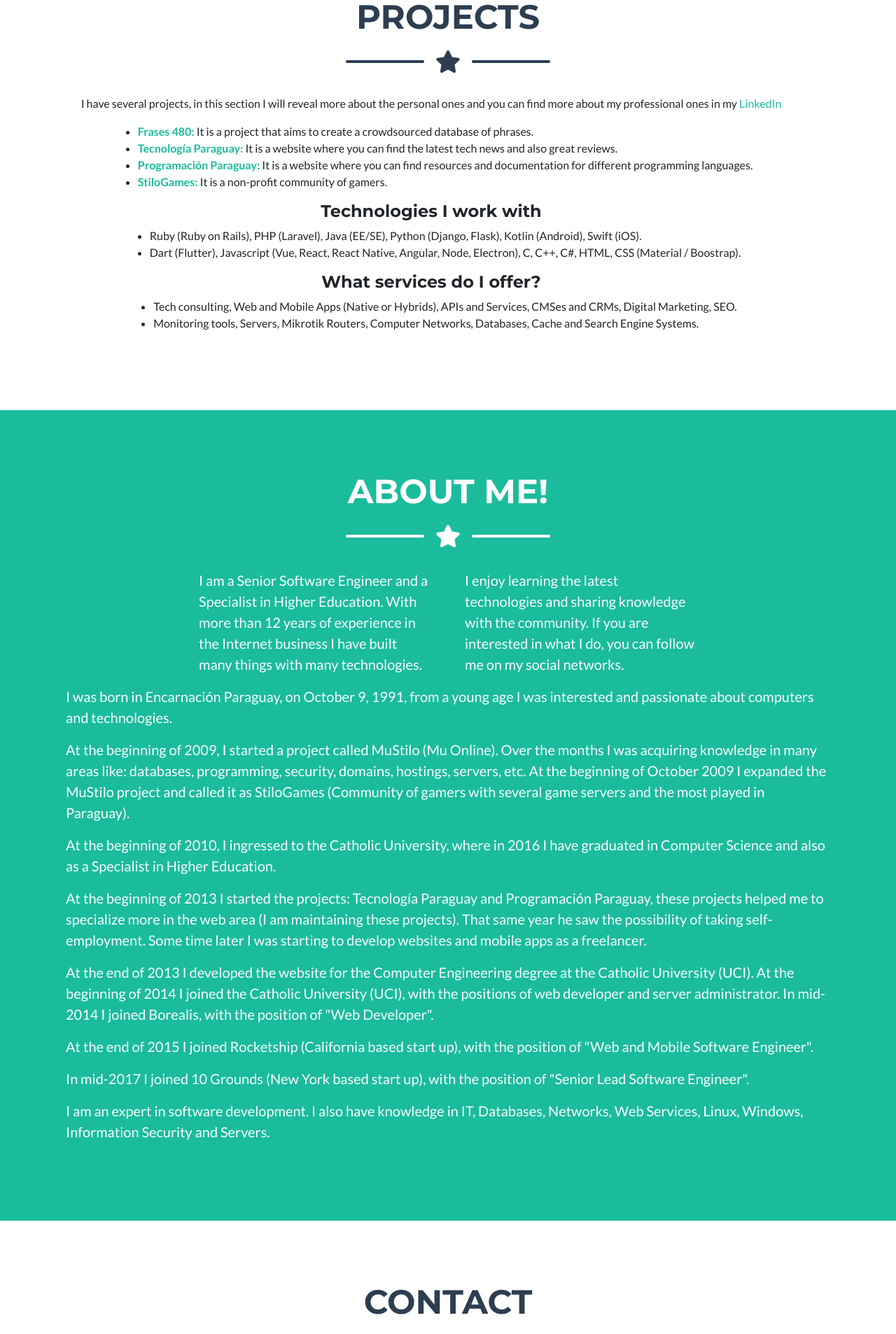
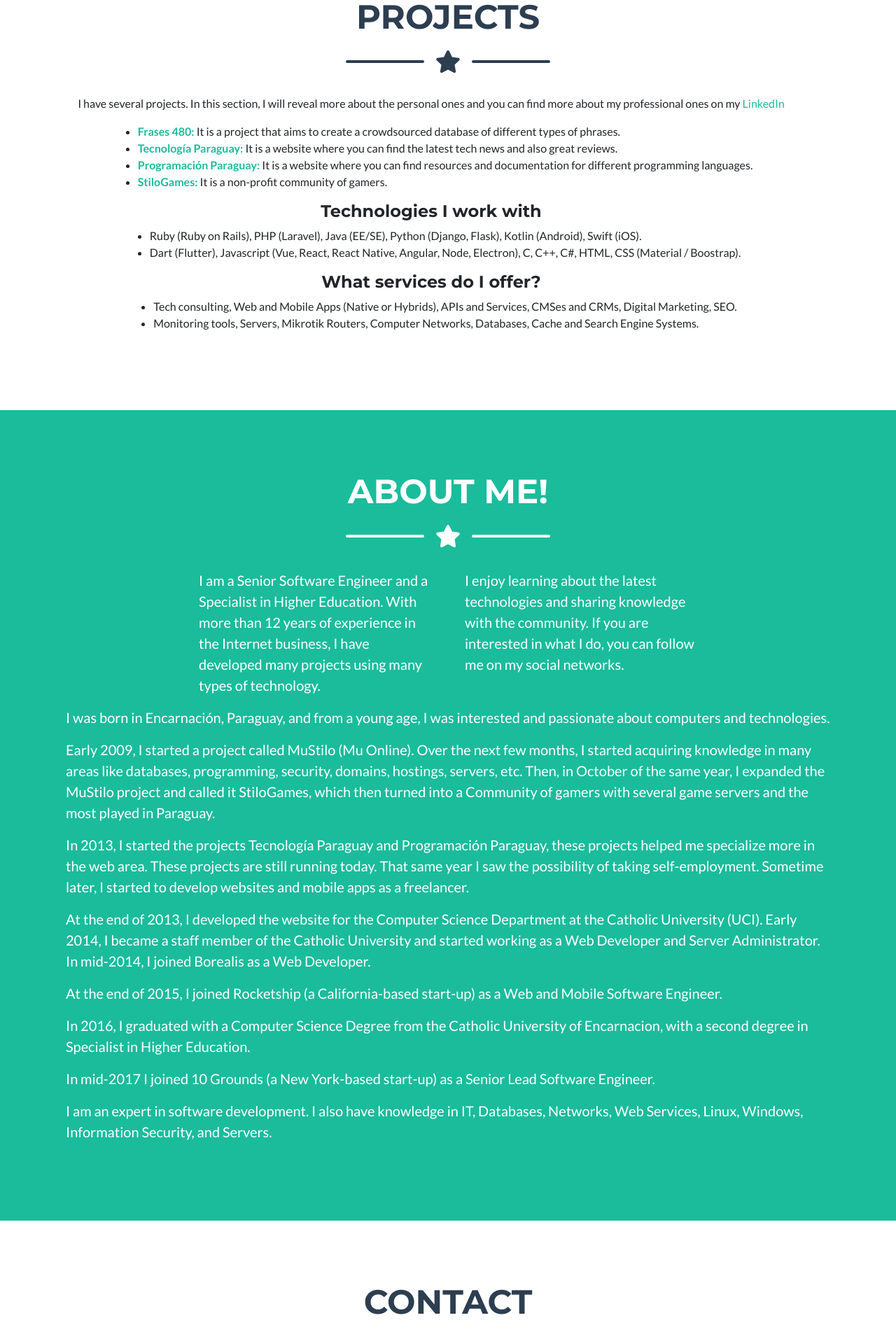
Before and after one commit to rpaszniuk/my-website, a Next.js app: page / in a window 1280 px wide. Shown: the part 860-2766 px from the top of the page at 70% size. Built offline with nearby package versions, Linux system fonts and the light colour scheme.

Commit message:
Add eslint and prettier. Cleaning code.

```diff
--- a/content/locale/en.js
+++ b/content/locale/en.js
@@ -1,33 +1,50 @@
 export const en = {
-  '/': {
-    language: 'Language',
-    spanish: 'Spanish',
-    english: 'English',
-    projects: 'Projects',
-    about: 'About me!',
-    contact: 'Contact',
-    about_me: 'I am a Senior Software Engineer and a Specialist in Higher Education. With more than 12 years of experience in the Internet business I have built many things with many technologies.',
-    about_me_subtitle: 'I enjoy learning the latest technologies and sharing knowledge with the community. If you are interested in what I do, you can follow me on my social networks.',
-    my_hobbies: 'My Hobbies',
-    around_the_web: 'Around the Web',
-    location: 'Location',
-    hobbies: 'Travel, Sports, Blogging, Games, Movies/Series, Listening to Music.',
-    projects_title: 'I have several projects, in this section I will reveal more about the personal ones and you can find more about my professional ones in my',
-    projects_second_title: 'Technologies I work with',
-    projects_third_title: 'What services do I offer?',
-    projects_third_subtitle_1: 'Tech consulting, Web and Mobile Apps (Native or Hybrids), APIs and Services, CMSes and CRMs, Digital Marketing, SEO.',
-    projects_third_subtitle_2: 'Monitoring tools, Servers, Mikrotik Routers, Computer Networks, Databases, Cache and Search Engine Systems.',
-    frases480: 'It is a project that aims to create a crowdsourced database of phrases.',
-    tecnologiapy: 'It is a website where you can find the latest tech news and also great reviews.',
-    programacionpy: 'It is a website where you can find resources and documentation for different programming languages.',
-    stilogames: 'It is a non-profit community of gamers.',
-    about_me_1: 'I was born in Encarnación Paraguay, on October 9, 1991, from a young age I was interested and passionate about computers and technologies.',
-    about_me_2: 'At the beginning of 2009, I started a project called MuStilo (Mu Online). Over the months I was acquiring knowledge in many areas like: databases, programming, security, domains, hostings, servers, etc. At the beginning of October 2009 I expanded the MuStilo project and called it as StiloGames (Community of gamers with several game servers and the most played in Paraguay).',
-    about_me_3: 'At the beginning of 2010, I ingressed to the Catholic University, where in 2016 I have graduated in Computer Science and also as a Specialist in Higher Education.',
-    about_me_4: 'At the beginning of 2013 I started the projects: Tecnología Paraguay and Programación Paraguay, these projects helped me to specialize more in the web area (I am maintaining these projects). That same year he saw the possibility of taking self-employment. Some time later I was starting to develop websites and mobile apps as a freelancer.',
-    about_me_5: 'At the end of 2013 I developed the website for the Computer Engineering degree at the Catholic University (UCI). At the beginning of 2014 I joined the Catholic University (UCI), with the positions of web developer and server administrator. In mid-2014 I joined Borealis, with the position of "Web Developer".',
-    about_me_6: 'At the end of 2015 I joined Rocketship (California based start up), with the position of "Web and Mobile Software Engineer".',
-    about_me_7: 'In mid-2017 I joined 10 Grounds (New York based start up), with the position of "Senior Lead Software Engineer".',
-    about_me_8: 'I am an expert in software development. I also have knowledge in IT, Databases, Networks, Web Services, Linux, Windows, Information Security and Servers.',
+  "/": {
+    language: "Language",
+    spanish: "Spanish",
+    english: "English",
+    projects: "Projects",
+    about: "About me!",
+    contact: "Contact",
+    about_me:
+      "I am a Senior Software Engineer and a Specialist in Higher Education. With more than 12 years of experience in the Internet business, I have developed many projects using many types of technology.",
+    about_me_subtitle:
+      "I enjoy learning about the latest technologies and sharing knowledge with the community. If you are interested in what I do, you can follow me on my social networks.",
+    my_hobbies: "My Hobbies",
+    around_the_web: "Around the Web",
+    location: "Location",
+    hobbies:
+      "Travel, sports, blogging, games, movies/series, listening to music.",
+    projects_title:
+      "I have several projects. In this section, I will reveal more about the personal ones and you can find more about my professional ones on my",
+    projects_second_title: "Technologies I work with",
+    projects_third_title: "What services do I offer?",
+    projects_third_subtitle_1:
+      "Tech consulting, Web and Mobile Apps (Native or Hybrids), APIs and Services, CMSes and CRMs, Digital Marketing, SEO.",
+    projects_third_subtitle_2:
+      "Monitoring tools, Servers, Mikrotik Routers, Computer Networks, Databases, Cache and Search Engine Systems.",
+    frases480:
+      "It is a project that aims to create a crowdsourced database of different types of phrases.",
+    tecnologiapy:
+      "It is a website where you can find the latest tech news and also great reviews.",
+    programacionpy:
+      "It is a website where you can find resources and documentation for different programming languages.",
+    stilogames: "It is a non-profit community of gamers.",
+    about_me_1:
+      "I was born in Encarnación, Paraguay, and from a young age, I was interested and passionate about computers and technologies.",
+    about_me_2:
+      "Early 2009, I started a project called MuStilo (Mu Online). Over the next few months, I started acquiring knowledge in many areas like databases, programming, security, domains, hostings, servers, etc. Then, in October of the same year, I expanded the MuStilo project and called it StiloGames, which then turned into a Community of gamers with several game servers and the most played in Paraguay.",
+    about_me_3:
+      "In 2013, I started the projects Tecnología Paraguay and Programación Paraguay, these projects helped me specialize more in the web area. These projects are still running today. That same year I saw the possibility of taking self-employment. Sometime later, I started to develop websites and mobile apps as a freelancer.",
+    about_me_4:
+      "At the end of 2013, I developed the website for the Computer Science Department at the Catholic University (UCI). Early 2014, I became a staff member of the Catholic University and started working as a Web Developer and Server Administrator. In mid-2014, I joined Borealis as a Web Developer.",
+    about_me_5:
+      "At the end of 2015, I joined Rocketship (a California-based start-up) as a Web and Mobile Software Engineer.",
+    about_me_6:
+      "In 2016, I graduated with a Computer Science Degree from the Catholic University of Encarnacion, with a second degree in Specialist in Higher Education.",
+    about_me_7:
+      "In mid-2017 I joined 10 Grounds (a New York-based start-up) as a Senior Lead Software Engineer.",
+    about_me_8:
+      "I am an expert in software development. I also have knowledge in IT, Databases, Networks, Web Services, Linux, Windows, Information Security, and Servers.",
   },
 };
--- a/content/locale/es.js
+++ b/content/locale/es.js
@@ -1,33 +1,50 @@
 export const es = {
-  '/': {
-    language: 'Idioma',
-    spanish: 'Español',
-    english: 'Inglés',
-    projects: 'Proyectos',
-    about: 'Acerca',
-    contact: 'Contacto',
-    about_me: 'Soy Ingeniero Informático y Especialista en Docencia. Con más de 12 años de experiencia en el negocio de Internet, he construido muchas cosas con muchas tecnologías.',
-    about_me_subtitle: 'Disfruto aprendiendo las últimas tecnologías y compartiendo conocimientos con la comunidad. Si te interesa lo que hago, puedes seguirme en mis redes sociales.',
-    my_hobbies: 'Mis Pasatiempos',
-    around_the_web: 'Redes Sociales',
-    location: 'Ubicación',
-    hobbies: 'Viajes, Deportes, Blogging, Juegos, Peliculas/Series, Escuchar Música.',
-    projects_title: 'Tengo varios proyectos, en esta sección desvelaré más sobre los personales y podrás encontrar más sobre mis proyectos profesionales en mi',
-    projects_second_title: 'Tecnologías con las que trabajo',
-    projects_third_title: 'Servicios que ofrezco',
-    projects_third_subtitle_1: 'Consultoría tecnológica, Desarrollo de aplicaciones (nativas / híbridas), APIs y Servicios, CMSes / CRMs, Marketing Digital, SEO.',
-    projects_third_subtitle_2: 'Herramientas de monitoreo, Servidores, Routers Mikrotik, Redes, Bases de datos, Cache y Motores de Búsqueda.',
-    frases480: 'Es un proyecto que tiene como objetivo crear una base de datos colaborativas de frases.',
-    tecnologiapy: 'Es un sitio web, donde puede encontrar las últimas noticias tecnológicas y también excelentes opiniones.',
-    programacionpy: 'Es un sitio web donde puede encontrar recursos y documentación para diferentes lenguajes de programación.',
-    stilogames: 'Es una comunidad de gamers sin fines de lucro.',
-    about_me_1: 'Nací en Encarnación Paraguay, el 9 de octubre de 1991, desde muy joven me interesé y me apasionaron las computadoras y las tecnologías.',
-    about_me_2: 'A principios de 2009, comencé un proyecto llamado MuStilo (Mu Online). A lo largo de los meses fui adquiriendo conocimientos en muchas áreas como: bases de datos, programación, seguridad, dominios, hostings, servidores, etc. A principios de octubre de 2009 amplié el proyecto MuStilo y lo llamé StiloGames (Comunidad de gamers con varios servidores de juegos y el más jugado en Paraguay).',
-    about_me_3: 'A principios de 2010 ingresé a la Universidad Católica, donde en 2016 me gradué en Ingeniero Informático y también como Especialista en Docencia en Educación Superior.',
-    about_me_4: 'A principios de 2013 inicié los proyectos: Tecnología Paraguay y Programación Paraguay, estos proyectos me ayudaron a especializarme más en el área web (estoy manteniendo estos proyectos). Ese mismo año vio la posibilidad de emprender un trabajo por cuenta propia. Algún tiempo después, comencé a desarrollar sitios web y aplicaciones móviles como autónomo.',
-    about_me_5: 'A finales de 2013 desarrollé la web de la carrera de Ingeniería Informática de la Universidad Católica (UCI). A principios de 2014 me incorporé a la Universidad Católica (UCI), con los puestos de desarrollador web y administrador de servidores. A mediados de 2014 me incorporé a Borealis, con el cargo de "Desarrollador Web".',
-    about_me_6: 'A finales de 2015 me incorporé a Rocketship (start-up con sede en California), con el puesto de "Web and Mobile Software Engineer".',
-    about_me_7: 'A mediados de 2017 me incorporé a 10 Grounds (start-up con sede en Nueva York), con el puesto de "Senior Lead Software Engineer".',
-    about_me_8: 'Soy un experto en desarrollo de software. También tengo conocimientos en IT, bases de datos, redes, seguridad de la información y servidores.',
+  "/": {
+    language: "Idioma",
+    spanish: "Español",
+    english: "Inglés",
+    projects: "Proyectos",
+    about: "Acerca",
+    contact: "Contacto",
+    about_me:
+      "Soy Ingeniero Informático y Especialista en Docencia. Con más de 12 años de experiencia en el negocio de Internet, he construido muchas cosas con muchas tecnologías.",
+    about_me_subtitle:
+      "Disfruto aprendiendo las últimas tecnologías y compartiendo conocimientos con la comunidad. Si te interesa lo que hago, puedes seguirme en mis redes sociales.",
+    my_hobbies: "Mis Pasatiempos",
+    around_the_web: "Redes Sociales",
+    location: "Ubicación",
+    hobbies:
+      "Viajes, deportes, blogging, juegos, películas/series, escuchar música.",
+    projects_title:
+      "Tengo varios proyectos, en esta sección desvelaré más sobre los personales y podrás encontrar más sobre mis proyectos profesionales en mi",
+    projects_second_title: "Tecnologías con las que trabajo",
+    projects_third_title: "Servicios que ofrezco",
+    projects_third_subtitle_1:
+      "Consultoría tecnológica, Desarrollo de aplicaciones (nativas / híbridas), APIs y Servicios, CMSes / CRMs, Marketing Digital, SEO.",
+    projects_third_subtitle_2:
+      "Herramientas de monitoreo, Servidores, Routers Mikrotik, Redes, Bases de datos, Cache y Motores de Búsqueda.",
+    frases480:
+      "Es un proyecto que tiene como objetivo crear una base de datos colaborativas de diferentes tipos de frases.",
+    tecnologiapy:
+      "Es un sitio web, donde podrás encontrar las últimas noticias tecnológicas y también excelentes opiniones.",
+    programacionpy:
+      "Es un sitio web donde podrás encontrar recursos y documentación para diferentes lenguajes de programación.",
+    stilogames: "Es una comunidad de gamers sin fines de lucro.",
+    about_me_1:
+      "Nací en Encarnación Paraguay, desde muy joven me interesé y me apasionaron las computadoras y las tecnologías.",
+    about_me_2:
+      "A principios de 2009, comencé un proyecto llamado MuStilo (Mu Online). A lo largo de los meses fui adquiriendo conocimientos en muchas áreas como: bases de datos, programación, seguridad, dominios, hostings, servidores, etc. A principios de octubre de 2009 amplié el proyecto MuStilo y lo llamé StiloGames (Comunidad de gamers con varios servidores de juegos y el más jugado en Paraguay).",
+    about_me_3:
+      "A principios de 2013 inicié los proyectos: Tecnología Paraguay y Programación Paraguay, estos proyectos me ayudaron a especializarme más en el área web (estoy manteniendo estos proyectos). Ese mismo año vio la posibilidad de emprender un trabajo por cuenta propia. Algún tiempo después, comencé a desarrollar sitios web y aplicaciones móviles como autónomo.",
+    about_me_4:
+      'A finales de 2013 desarrollé la web de la carrera de Ingeniería Informática de la Universidad Católica (UCI). A principios de 2014 me incorporé a la Universidad Católica (UCI), con los puestos de desarrollador web y administrador de servidores. A mediados de 2014 me incorporé a Borealis, con el cargo de "Desarrollador Web".',
+    about_me_5:
+      'A finales de 2015 me incorporé a Rocketship (start-up con sede en California), con el puesto de "Web and Mobile Software Engineer".',
+    about_me_6:
+      "En el año 2016 me gradué como Ingeniero Informático y también como Especialista en Docencia en Educación Superior.",
+    about_me_7:
+      'A mediados de 2017 me incorporé a 10 Grounds (start-up con sede en Nueva York), con el puesto de "Senior Lead Software Engineer".',
+    about_me_8:
+      "Soy un experto en desarrollo de software. También tengo conocimientos en IT, bases de datos, redes, seguridad de la información y servidores.",
   },
 };
--- a/next.config.js
+++ b/next.config.js
@@ -1,6 +1,6 @@
 module.exports = {
   i18n: {
-    locales: ['en', 'es'],
-    defaultLocale: 'en',
+    locales: ["en", "es"],
+    defaultLocale: "en",
   },
-}
+};
```
Also changed, not shown: components/layout.jsx (+137 -40 lines), package.json (+9 -0 lines), pages/_app.jsx (+8 -7 lines), pages/index.jsx (+99 -38 lines), .eslintrc.json (added), styles/global.css.
